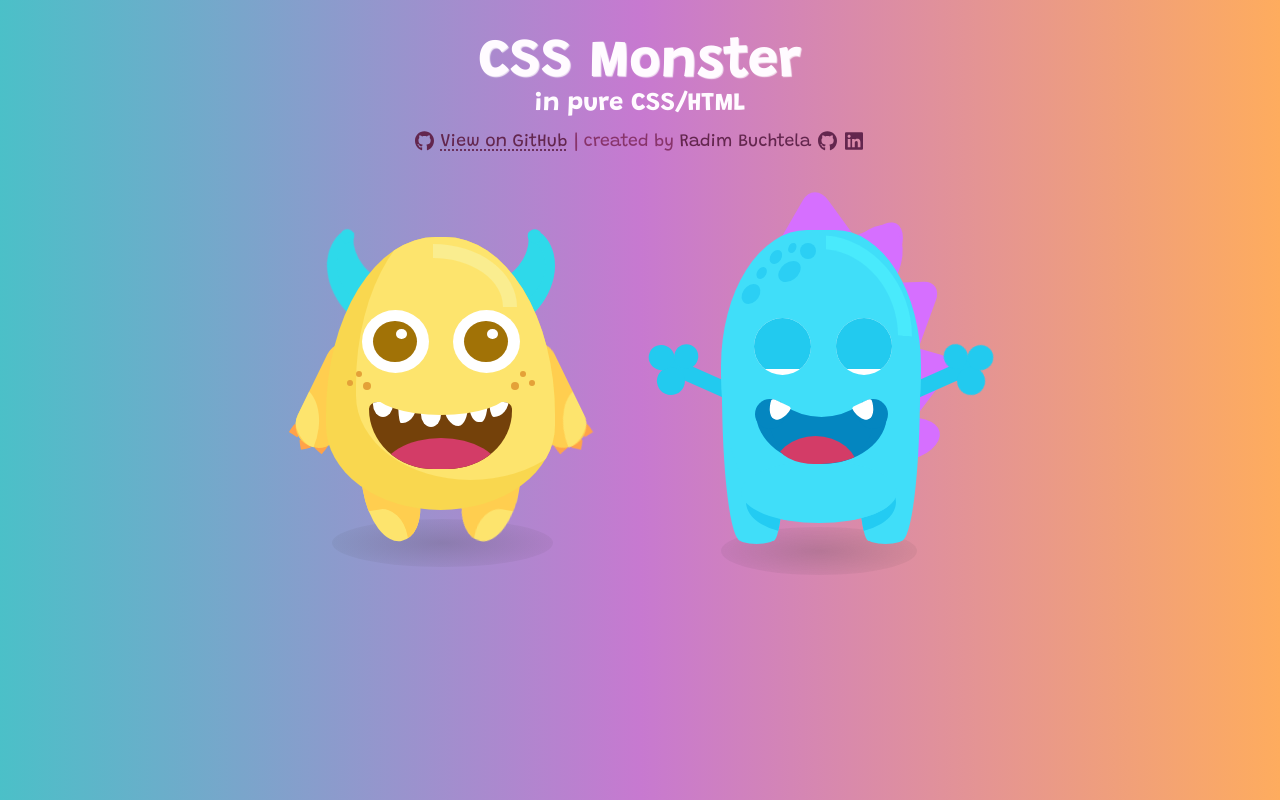
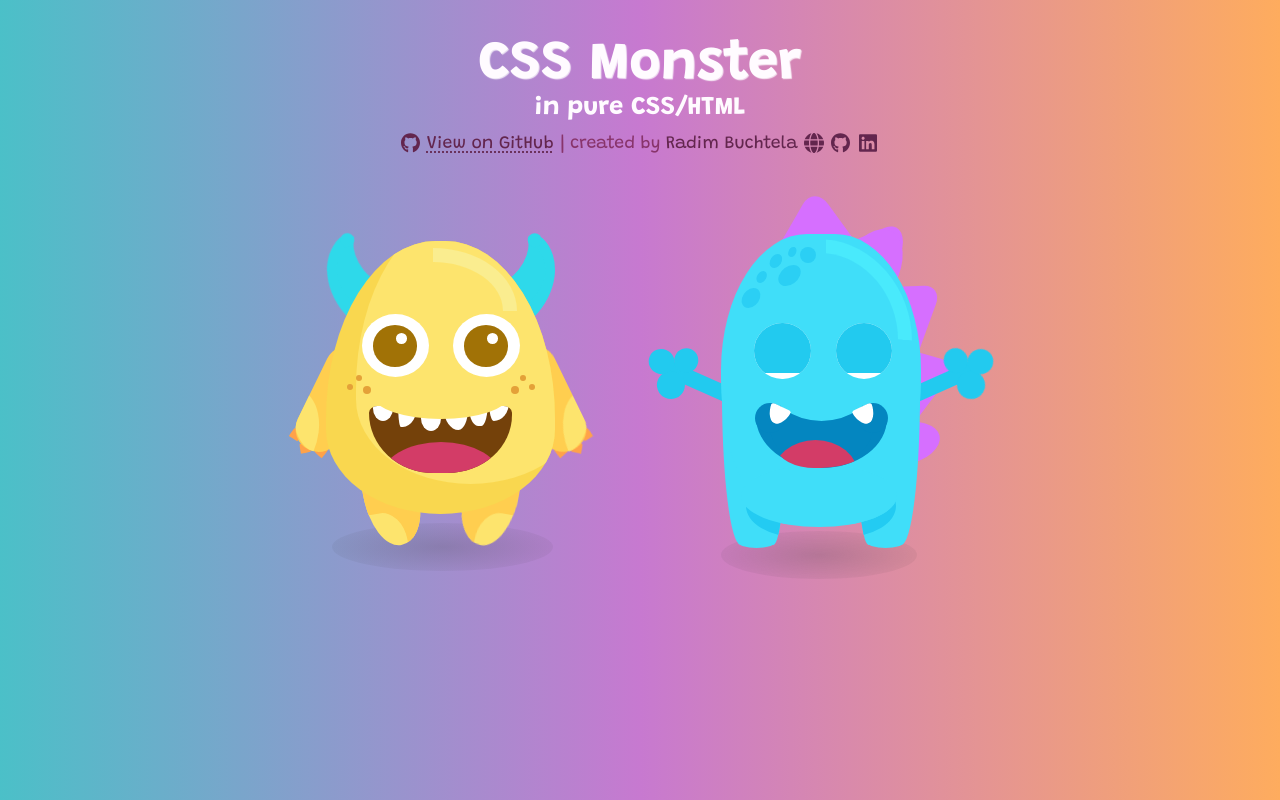
Before and after one commit to radimbuchtela/css-monster, a website: page src/index.html in a window 1280 px wide. Drawn offline with Linux system fonts and the light colour scheme.

Commit message:
style: update CSS for improved layout and typography (#21)

```diff
--- a/src/css/main.css
+++ b/src/css/main.css
@@ -5,7 +5,7 @@ ul {
 
 /* Remove default padding and margin */
 html,
-body
+body,
 ul,
 li {
     padding: 0;
@@ -27,13 +27,14 @@ p, h1, h2, h3, h4, h5, h6 {
  * Main Styles
  */
 html {
-    height:100%;
+    min-width: 400px;
+    height: 100%;
 }
 
 body {
     color: var(--dark-strong-color);
     font-family: Grandstander, Helvetica, sans-serif;
-    font-size: 1em;
+    font-size: 1rem;
 }
 
 a {
@@ -62,31 +63,40 @@ a:hover {
 .icon-www { mask-image: url('../icons/globe.svg'); }
 .icon-linkedin { mask-image: url('../icons/linkedin.svg'); }
 
+/**
+ * Page wrapper block
+ */
+.page-wrapper {
+    overflow: hidden;
+}
+
 
 /**
  * Header block
  */
 .header {
+    margin: 0 1em;
     color: var(--light-color);
     text-align: center;
 }
 
 .header__title {
-    margin: 36px 0 0;
-    font-size: 3.4em;
+    margin: 0.7em 0 0;
+    font-size: 3.4rem;
     font-weight: 700;
     text-shadow: 1px 1px 1px rgb(255 255 255 / 80%);
 }
 
 .header__description {
-    margin: 1px 0 14px;
-    font-size: 1.6em;
+    margin: 0.1em 0 0.5em;
+    font-size: 1.6rem;
     font-weight: 700;
 }
 
 .header__links {
     color: var(--dark-soft-color);
-    font-size: 1.1em;
+    font-size: 1.1rem;
+    line-height: 1.2em;
 }
 
     .header__link-text {
@@ -96,6 +106,7 @@ a:hover {
 
     .header__author-name {
         color: var(--dark-main-color);
+        text-wrap: nowrap;
     }
 
     .socials__list,
@@ -137,13 +148,13 @@ a:hover {
  * Monsters block
  */
 .monsters__list {
-    margin-top: 2.5em;
+    margin: 2.5em 0;
     text-align: center;
 }
 
 .monster {
     display: inline-block;
-    margin: 0 20px;
+    margin: 0 20px 10px;
     vertical-align: bottom;
 }
 
--- a/src/index.html
+++ b/src/index.html
@@ -3,7 +3,7 @@
 
 <head>
     <meta charset="UTF-8" />
-    <meta name="viewport" content="width=device-width, initial-scale=1.0" />
+    <meta name="viewport" content="width=device-width" />
     <meta name="app-version" content="{{app-version}}" />
 
     <link rel="icon" href="./favicon.ico" type="image/x-icon" />
@@ -17,6 +17,7 @@
 </head>
 
 <body class="bg-atlas">
+    <div class="page-wrapper">
         <header class="header">
             <h1 class="header__title">CSS Monster</h1>
             <p class="header__description">in pure CSS/HTML</p>
@@ -29,11 +30,11 @@
                 <span> | </span>
                 <span>created by <span class="header__author-name">Radim Buchtela</span></span>
                 <ul class="socials__list">
-                <!-- <li class="socials__item">
-                    <a href="#" class="socials__link" data-tooltip="Website">
+                    <li class="socials__item">
+                        <a href="http://pmprojekce.cz/buchtela/" class="socials__link" data-tooltip="Website">
                             <span class="icon icon-www"></span>
                         </a>
-                </li> -->
+                    </li>
                     <li class="socials__item">
                         <a href="https://github.com/radimbuchtela" class="socials__link" data-tooltip="GitHub">
                             <span class="icon icon-github"></span>
@@ -181,6 +182,7 @@
                 <div class="sky-monster__shadow monster__shadow"></div>
             </div>
         </div>
+    </div>
 </body>
 
 </html>
```
Lines whose indentation alone changed are shown as unchanged.
